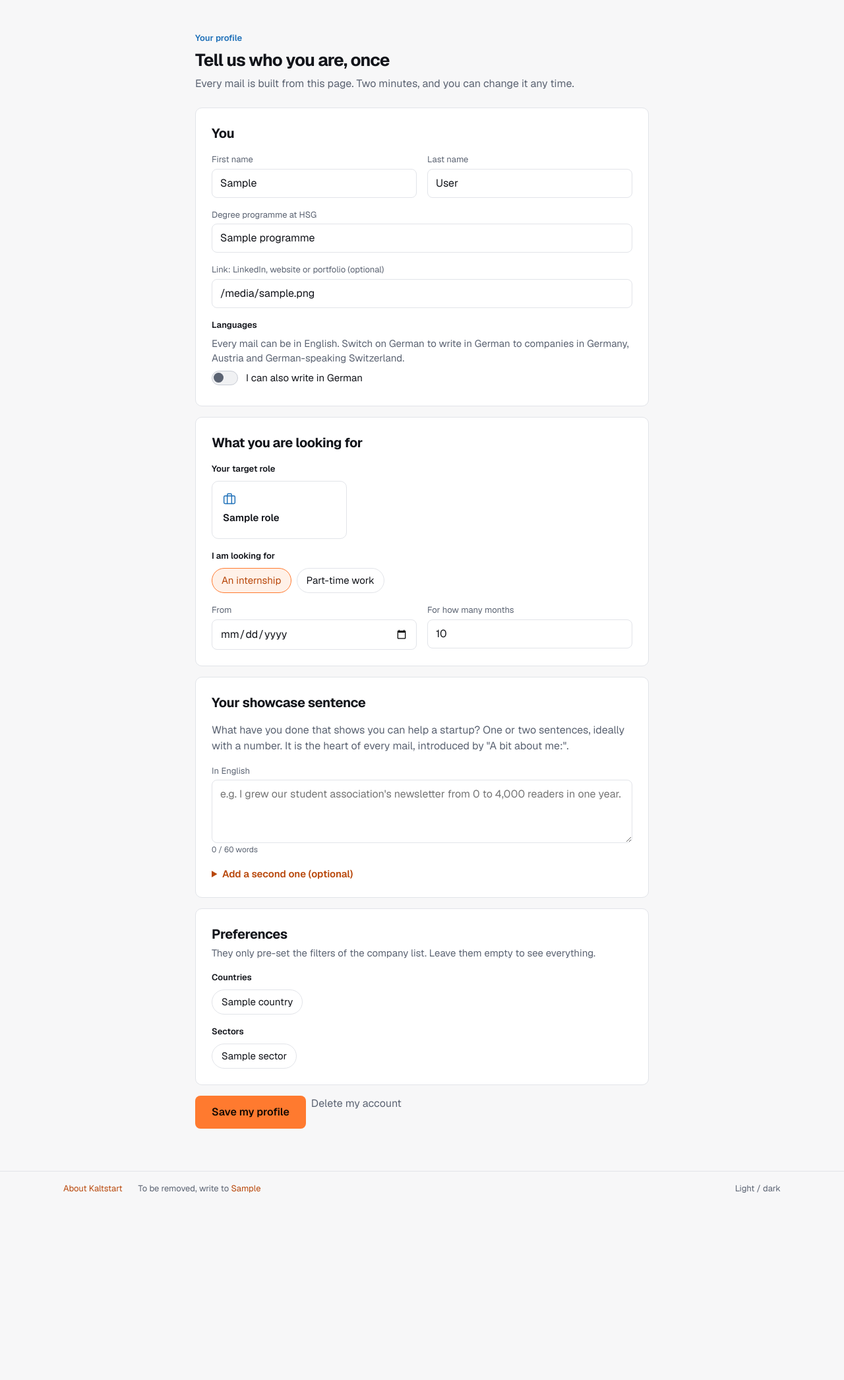
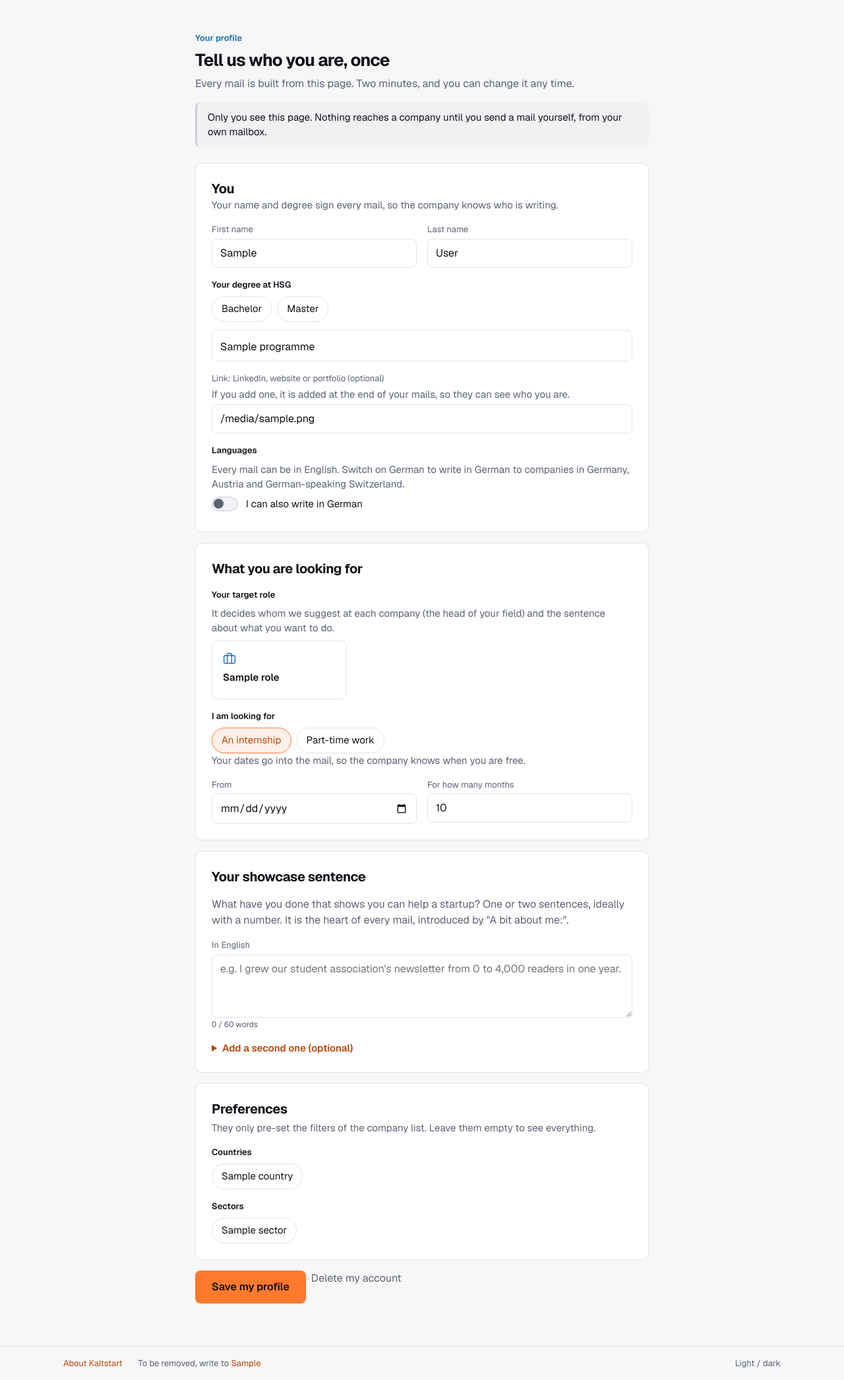
Before and after one commit to camilmechta/kaltstart, a Python web app: template src/kaltstart/api/templates/profile.html in a window 1280 px wide. Shown: the part 48-2140 px from the top of the page at 66% size. Before the commit the page ends 1857 px from the top, so only its background shows below. Run offline with Jinja, Linux system fonts and the light colour scheme; the template is opened without the code that fills it: most values are stand-ins (such as "Sample title", 1, 10 or a date in 2020).

Commit message:
feat: degree level, reasons on the profile, clearer hidden address

```diff
--- a/src/kaltstart/api/compose.py
+++ b/src/kaltstart/api/compose.py
@@ -108,7 +108,7 @@ def to_mailgen(profile: Profile, showcases: Sequence[Showcase], company: Company
         role=profile.target_role or "", request=profile.request or "",
         start_date=profile.start_date, duration_months=profile.duration_months,
         workload_percent=profile.workload_percent, link=profile.link, examples=examples,
-        chosen_example=index)
+        chosen_example=index, level=profile.degree_level)
     return (student,
             mg.Company(company.id, company.name, company.country, company.city, None),
             mg.Round(company.stage, company.amount_eur, company.amount_native,
--- a/src/kaltstart/api/forms.py
+++ b/src/kaltstart/api/forms.py
@@ -38,6 +38,9 @@ def parse_profile(form, student_id: str) -> tuple[Profile, list[Showcase], dict[
             errors[name] = f"{label} is required."
         elif len(value) > MAX_NAME_CHARS:
             errors[name] = f"{label}: at most {MAX_NAME_CHARS} characters."
+    level = form.get("degree_level") or ""
+    if level not in ("bachelor", "master"):
+        errors["degree_level"] = "Choose Bachelor or Master."
     if not programme:
         errors["programme"] = "Degree programme is required."
     elif len(programme) > MAX_PROGRAMME_CHARS:
@@ -83,6 +86,7 @@ def parse_profile(form, student_id: str) -> tuple[Profile, list[Showcase], dict[
 
     profile = Profile(
         id=student_id, first_name=first, last_name=last, programme=programme,
+        degree_level=level if level in ("bachelor", "master") else None,
         languages=languages, target_role=role if role in ROLES else None,
         request=request if request in REQUESTS else None, start_date=start,
         duration_months=months if request == "internship" else None,
@@ -98,6 +102,7 @@ def missing_for_mail(profile: Profile | None, showcases: list[Showcase]) -> list
         return ["your profile"]
     missing = [label for value, label in (
         (profile.first_name, "first name"), (profile.last_name, "last name"),
+        (profile.degree_level, "Bachelor or Master"),
         (profile.programme, "degree programme"), (profile.target_role, "target role"),
         (profile.request, "internship or part-time"), (profile.start_date, "start date"))
         if not value]
--- a/src/kaltstart/api/static/app.css
+++ b/src/kaltstart/api/static/app.css
@@ -458,3 +458,14 @@ details.legend[open] .legend-items { animation: reveal 220ms ease-out both; }
 [data-play].playing .type-line { animation: reveal 380ms ease-out both;
   animation-delay: calc(900ms + var(--j) * 380ms); }
 .chip-toggle { display: inline-block; }
+
+/* --- profile: "Master in" before the programme ------------------------------ */
+.input-prefixed { display: flex; align-items: stretch; border: 1px solid var(--border);
+  border-radius: var(--radius-md); background: var(--surface); overflow: hidden; }
+.input-prefixed:focus-within { outline: 2px solid var(--primary); outline-offset: 2px; }
+.input-prefixed.field-error { border-color: var(--error); }
+.input-prefix { display: flex; align-items: center; padding: 0 12px; background: var(--surface-2);
+  color: var(--muted); font-size: var(--text-base); white-space: nowrap; border-right: 1px solid var(--border); }
+.input-prefix[hidden] { display: none; }
+.input-prefixed input { border: 0; border-radius: 0; flex: 1; min-width: 0; }
+.input-prefixed input:focus { outline: none; box-shadow: none; }
--- a/src/kaltstart/api/store.py
+++ b/src/kaltstart/api/store.py
@@ -22,6 +22,7 @@ class Profile:
     first_name: str = ""
     last_name: str = ""
     programme: str = ""
+    degree_level: str | None = None       # "bachelor" or "master"
     languages: tuple[str, ...] = ("en",)
     target_role: str | None = None
     request: str | None = None
--- a/src/kaltstart/api/supabase_store.py
+++ b/src/kaltstart/api/supabase_store.py
@@ -17,7 +17,8 @@ from kaltstart.api.store import (
     Profile, Showcase, eligible)
 
 PAGE_SIZE = 1000
-_PROFILE_FIELDS = ("first_name", "last_name", "programme", "languages", "target_role", "request",
+_PROFILE_FIELDS = ("first_name", "last_name", "programme", "degree_level", "languages",
+                   "target_role", "request",
                    "start_date", "duration_months", "workload_percent", "link",
                    "preferred_countries", "preferred_sectors")
 _MAIL_COLUMNS = ("id,student_id,company_id,round_id,address,address_type,person_name,person_key,"
@@ -82,7 +83,8 @@ class SupabaseAppStore:
             return None
         row = rows[0]
         return Profile(id=row["id"], first_name=row["first_name"], last_name=row["last_name"],
-                       programme=row["programme"], languages=tuple(row["languages"] or ()),
+                       programme=row["programme"], degree_level=row.get("degree_level"),
+                       languages=tuple(row["languages"] or ()),
                        target_role=row["target_role"], request=row["request"],
                        start_date=_d(row["start_date"]), duration_months=row["duration_months"],
                        workload_percent=row["workload_percent"], link=row["link"],
--- a/src/kaltstart/api/templates/company.html
+++ b/src/kaltstart/api/templates/company.html
@@ -104,7 +104,7 @@
   <h2 class="step-title"><span class="step-number">3</span> Keep it, then copy it</h2>
   <p class="step-help">Read it. Change the style or your sentence and generate again as often as you like. When it is right, keep it.</p>
   <div class="mail-preview reveal">
-    <div class="mail-label">To</div><div>{{ recipient.person_name or (company.name ~ ' team') }} <span class="muted">· Shown once you keep this mail</span></div>
+    <div class="mail-label">To</div><div>{{ recipient.person_name or (company.name ~ ' team') }} <span class="muted">· their e-mail address is shown once you keep this mail</span></div>
     <div class="mail-label" style="margin-top:8px">Subject</div><div>{{ preview.subject }}</div>
     <div class="mail-label" style="margin-top:8px">Text</div><div class="mail-body">{{ preview.body }}</div>
   </div>
--- a/src/kaltstart/api/templates/profile.html
+++ b/src/kaltstart/api/templates/profile.html
@@ -21,6 +21,7 @@
 <p class="kicker">Your profile</p>
 <h1 class="title-xl">Tell us who you are, once</h1>
 <p class="muted">Every mail is built from this page. Two minutes, and you can change it any time.</p>
+<p class="notice" style="margin-top:16px">Only you see this page. Nothing reaches a company until you send a mail yourself, from your own mailbox.</p>
 {% if saved %}<p class="notice notice-success" role="status" style="margin-top:16px">Profile saved.</p>{% endif %}
 {% if errors %}<p class="notice notice-error" role="alert" style="margin-top:16px">Some fields need your attention.</p>{% endif %}
 <form method="post" action="/profile" class="stack" style="margin-top:24px">
@@ -28,12 +29,26 @@
 
   <div class="card stack">
     <h2 class="title-lg">You</h2>
+    <p class="field-help" style="margin-top:0">Your name and degree sign every mail, so the company knows who is writing.</p>
     <div class="two-columns">
       <label>First name <input class="{{ cls('first_name') }}" type="text" name="first_name" value="{{ profile.first_name }}" autocomplete="given-name" maxlength="40">{{ error('first_name') }}</label>
       <label>Last name <input class="{{ cls('last_name') }}" type="text" name="last_name" value="{{ profile.last_name }}" autocomplete="family-name" maxlength="40">{{ error('last_name') }}</label>
     </div>
-    <label>Degree programme at HSG <input class="{{ cls('programme') }}" type="text" name="programme" value="{{ profile.programme }}" placeholder="e.g. Business Innovation" maxlength="70">{{ error('programme') }}</label>
-    <label>Link: LinkedIn, website or portfolio (optional) <input class="{{ cls('link') }}" type="url" name="link" value="{{ profile.link or '' }}" placeholder="https://">{{ error('link') }}</label>
+    {% set level = profile.degree_level %}
+    <fieldset>
+      <legend class="field-label">Your degree at HSG</legend>
+      <div class="chips">
+        {% for value, label in (('bachelor', 'Bachelor'), ('master', 'Master')) %}<label class="chip-toggle"><input type="radio" name="degree_level" value="{{ value }}" {% if level == value %}checked{% endif %}><span>{{ label }}</span></label>{% endfor %}
+      </div>
+      {{ error('degree_level') }}
+      <div class="input-prefixed {{ cls('programme') }}" style="margin-top:12px">
+        <span class="input-prefix" data-show-when="degree_level=bachelor" {% if level != 'bachelor' %}hidden{% endif %}>Bachelor in</span>
+        <span class="input-prefix" data-show-when="degree_level=master" {% if level != 'master' %}hidden{% endif %}>Master in</span>
+        <input type="text" name="programme" value="{{ profile.programme }}" placeholder="e.g. Business Innovation" maxlength="70" aria-label="Your programme">
+      </div>
+      {{ error('programme') }}
+    </fieldset>
+    <label>Link: LinkedIn, website or portfolio (optional)<span class="field-help">If you add one, it is added at the end of your mails, so they can see who you are.</span> <input class="{{ cls('link') }}" type="url" name="link" value="{{ profile.link or '' }}" placeholder="https://">{{ error('link') }}</label>
     <div>
       <p class="field-label">Languages</p>
       <p class="field-help">Every mail can be in English. Switch on German to write in German to companies in Germany, Austria and German-speaking Switzerland.</p>
@@ -45,6 +60,7 @@
     <h2 class="title-lg">What you are looking for</h2>
     <fieldset>
       <legend class="field-label">Your target role</legend>
+      <p class="field-help" style="margin:0 0 8px">It decides whom we suggest at each company (the head of your field) and the sentence about what you want to do.</p>
       <div class="role-cards">
         {% for value, label in roles.items() %}
         <label class="role-card">
@@ -66,6 +82,7 @@
       {{ error('request') }}
     </fieldset>
     {% set part_time = profile.request == 'part_time' %}
+    <p class="field-help" style="margin:0">Your dates go into the mail, so the company knows when you are free.</p>
     <div class="two-columns">
       <label>From <input class="{{ cls('start_date') }}" type="date" name="start_date" value="{{ profile.start_date or '' }}">{{ error('start_date') }}</label>
       <label data-show-when="request=internship" {% if part_time %}hidden{% endif %}>For how many months <input class="{{ cls('duration_months') }}" type="number" min="1" max="24" name="duration_months" value="{{ profile.duration_months or '' }}">{{ error('duration_months') }}</label>
--- a/src/kaltstart/mailgen/models.py
+++ b/src/kaltstart/mailgen/models.py
@@ -43,6 +43,7 @@ class Student:
     link: str | None
     examples: tuple[Example, ...]
     chosen_example: int = 0
+    level: str | None = None            # "bachelor" or "master"; None: not given
 
 
 @dataclass(frozen=True)
```
Also changed, not shown: DECISIONS.md (+1 -0 lines), src/kaltstart/mailgen/generator.py (+19 -1 lines), tests/api/conftest.py (+1 -0 lines), tests/api/test_company_page.py (+1 -1 lines), tests/api/test_hardening.py (+6 -0 lines), tests/api/test_profile.py (+24 -0 lines), tests/mailgen/test_matrix.py (+1 -1 lines), tests/mailgen/test_variation.py (+17 -0 lines), CHANGELOG.md, supabase/migrations/0004_students.sql.
